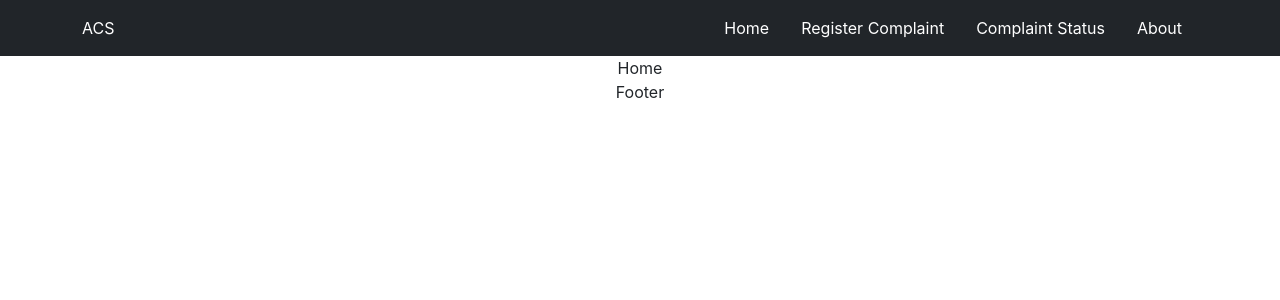
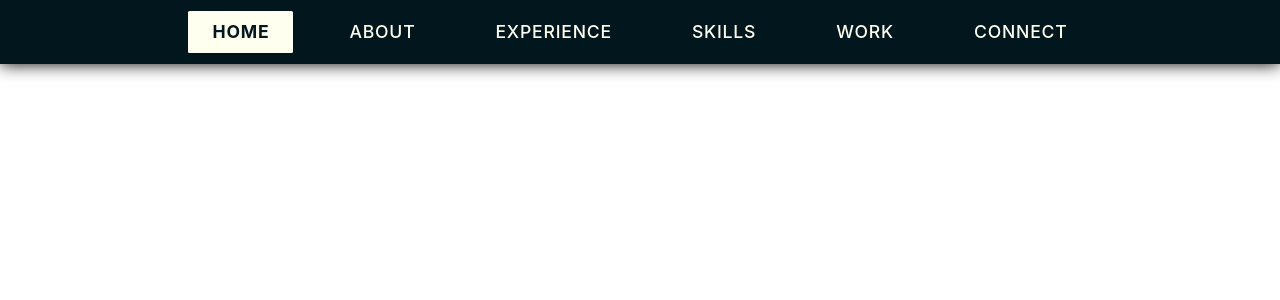
Before and after one commit to harshpatel63/ACS, a React (Create React App) app: page / in a window 1280 px wide. Shown: the top 300 px of the page. Built offline with nearby package versions, Linux system fonts and the light colour scheme.

Commit message:
header in progress

```diff
--- a/src/components/Header.jsx
+++ b/src/components/Header.jsx
@@ -1,17 +1,33 @@
 import React from "react";
-import { Link } from "react-router-dom";
+// import { Link } from "react-router-dom";
+import "./css/Header.css"
 
 function Header() {
     const navlinks = [
-        { name: "Home", url: "/home" },
-        { name: "Register Complaint", url: "/form" },
-        { name: "Complaint Status", url: "/status" },
-        { name: "About", url: "/about" },
+        { name: "Home", url: "/home", class: "home"},
+        { name: "Register Complaint", url: "/form", class: "form"},
+        { name: "Complaint Status", url: "/status", class: "status"},
+        { name: "About", url: "/about", class: "about"},
     ];
     return (
         <div>
             <header>
-                <div className="px-3 py-2 text-bg-dark">
+                <nav>
+                    <div class="nav-links">
+                        <a class="active home" href="#home">Home</a>
+                        <a class="about" href="#about">About</a>
+                        <a class="experience" href="#experience">Experience</a>
+                        <a class="skills" href="#skills">Skills</a>
+                        <a class="work" href="#work">Work</a>
+                        <a class="connect" href="#connect">Connect</a>
+                    </div>
+                    <div class="burger">
+                        <div class="line1"></div>
+                        <div class="line2"></div>
+                        <div class="line3"></div>
+                    </div>
+                </nav>
+                {/* <div className="px-3 py-2 text-bg-dark">
                     <div className="container">
                         <div className="d-flex flex-wrap align-items-center justify-content-center justify-content-lg-start">
                             <a
@@ -35,7 +51,7 @@ function Header() {
                             </ul>
                         </div>
                     </div>
-                </div>
+                </div> */}
             </header>
         </div>
     );
--- a/src/components/css/Header.css
+++ b/src/components/css/Header.css
@@ -0,0 +1,50 @@
+
+nav{
+    z-index: 1;
+    position: fixed;
+    display: flex;
+    align-items: center;
+    justify-content: center;
+    height: 8vh;
+    width: 100%;
+    background: #02171D;
+    box-shadow: 0 0 1rem black;
+}
+
+.nav-links{
+    display: flex;
+    list-style: none;
+}
+
+.nav-links a{
+    color: ivory;
+    text-decoration: none;
+    letter-spacing: 0.05rem;
+    font-size: 1.1rem;
+    font-weight: 500;
+    padding: 0.5rem 1.5rem;
+    margin: 0 1rem;
+    text-transform: uppercase;
+}
+
+
+.nav-links a.active, .nav-links a:hover{
+    font-weight: 700;
+    background-color: ivory;
+    color: #02171D;
+    border-radius: 0.1rem;
+    transition: 0.5s ease-in;
+}
+
+nav .burger{
+    cursor: pointer;
+    display: none;
+}
+
+nav .burger div{
+    margin: 0.2rem 0;
+    height: 0.15rem;
+    width: 1.5rem;
+    background-color: ivory;
+    transition: 0.5s ease-in;
+}
```
